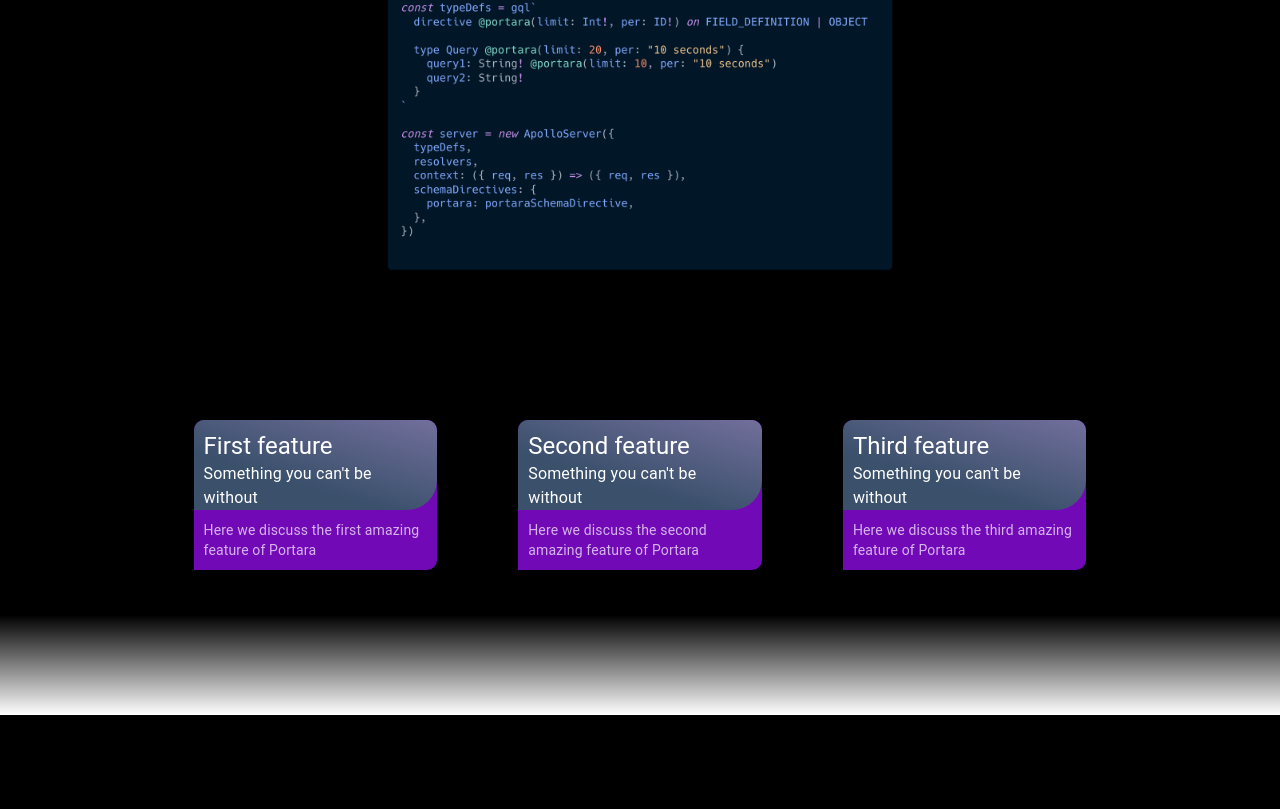
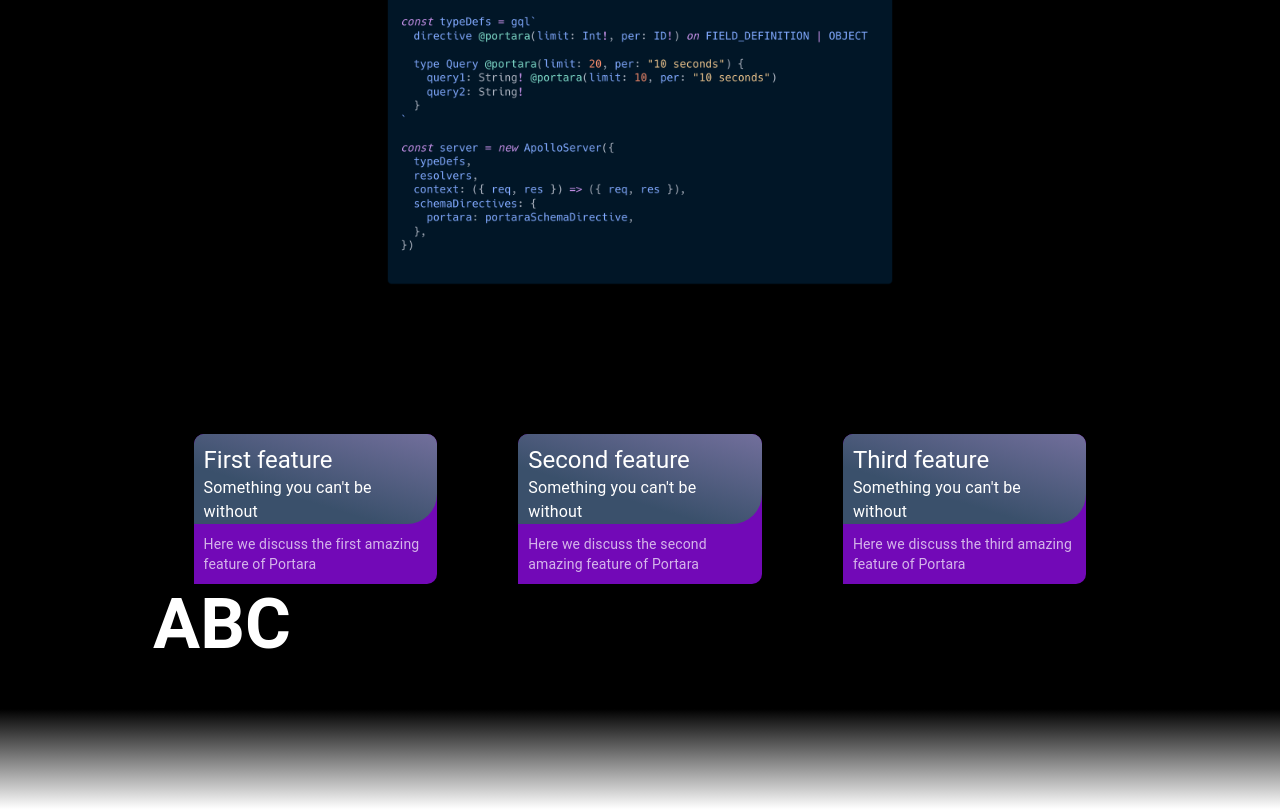
Before and after one commit to portara-tools/portara-website, a Next.js app: page / in a window 1280 px wide. Shown: the part 432-1241 px from the top of the page. Before the commit the page ends 1147 px from the top, so only its background shows below. Built offline with nearby package versions, Linux system fonts and the light colour scheme.

Commit message:
Added animated popup onClick designed for an easy how to and where to write code to incorporate portara tools

```diff
--- a/components/AnimatedCard.tsx
+++ b/components/AnimatedCard.tsx
@@ -1,6 +1,5 @@
 import React from 'react'
 import { useSpring, animated } from 'react-spring'
-import { makeStyles } from '@material-ui/core/styles';
 
 const calc = (x: number, y: number) => [-(y - window.innerHeight / 2) / 20, (x - window.innerWidth / 2) / 20, 1.1]
 const trans = (x: number, y: number, s: number) => `perspective(600px) rotateX(${x}deg) rotateY(${y}deg) scale(${s})`
@@ -8,7 +7,6 @@
 
 export default function AnimatedCard(props: any) {
   const { children } = props
-  const classes = useStyles()
   const [cardProp, set] = useSpring(() => ({ xys: [0, 0, 1], config: { mass: 5, tension: 350, friction: 40 } }))
 
   return (
@@ -22,11 +20,3 @@
     </animated.div>
   )
 }
-
-const useStyles = makeStyles(() => ({
-  c1Style: {
-    background: 'steelblue',
-    color: 'white',
-    padding: '1.5rem',
-  }
-}))
--- /dev/null
+++ b/components/DecorateExpand.tsx
@@ -0,0 +1,66 @@
+import React, { useState } from 'react'
+import { useTrail, animated } from 'react-spring'
+import { makeStyles } from '@material-ui/core/styles';
+
+const config = {
+  mass: 5,
+  tension: 2000,
+  friction: 200
+}
+
+export default function DecorateExpand(props: any) {
+  const classes = useStyles(props)
+  const { children } = props
+  const [toggle, set] = useState(true)
+  const trail = useTrail(children.length, {
+    config,
+    opacity: toggle ? 1 : 0,
+    value: toggle ? 0 : 20,
+    height: toggle ? 80 : 0,
+    from: {
+      opacity: 0,
+      value: 20,
+      height: 0
+    }
+  })
+
+  return (
+    <div className={classes.mainDiv} onClick={() => set(state => !state)}>
+      <div className={classes.innerDiv}>
+        {trail.map(({ value, height, ...rest }, index) => (
+          <animated.div
+            key={children[index]}
+            style={{ ...rest, transform: value.interpolate((value: any) => `translat3d(0,${value}px,0)`) }}
+          >
+            <animated.div style={{ height }}>{children[index]}</animated.div>
+          </animated.div>
+        ))}
+      </div>
+    </div>
+  )
+}
+
+const useStyles = makeStyles(() => ({
+  mainDiv: {
+    position: "relative",
+    width: "100%",
+    height: "100%",
+    overflow: "hidden",
+    cursor: "pointer",
+    display: "flex",
+    justifyContent: "center",
+    alignItems: "center"
+  },
+  innerDiv: {
+    position: "relative",
+    width: "100%",
+    height: "80px",
+    lineHeight: "80px",
+    color: "voilet",
+    fontSize: "5em",
+    fontWeight: "bold",
+    textTransform: "uppercase",
+    willChange: "transform, opacity",
+    overflow: "hidden"
+  }
+}))
--- a/components/Layout.tsx
+++ b/components/Layout.tsx
@@ -1,7 +1,7 @@
 import * as React from 'react';
 import Link from 'next/link';
 import Head from 'next/head';
-import { AppBar, Typography, Container, Link as LinkM, Button, Box } from '@material-ui/core';
+import { AppBar, Link as LinkM, Button, Box } from '@material-ui/core';
 import { makeStyles } from '@material-ui/core/styles';
 
 type Props = {
--- a/pages/index.tsx
+++ b/pages/index.tsx
@@ -4,14 +4,24 @@
 import { withApollo } from '../lib/withApollo';
 // import { useSelector, useDispatch } from 'react-redux';
 import { compose } from 'redux';
-import { Button, Typography, Grid, Link as LinkM, Box, Container, Zoom } from '@material-ui/core';
+import { Button, Typography, Grid, Link as LinkM, Box, Zoom } from '@material-ui/core';
 // import { useQuery } from '@apollo/react-hooks';
 // import gql from 'graphql-tag';
 import { makeStyles } from '@material-ui/styles';
 import AnimatedCard from '../components/AnimatedCard'
+import DecoratedExpand from '../components/DecorateExpand'
+import { useSpring, animated } from 'react-spring'
 
-const IndexPage = (props: any) => {
+const IndexPage = () => {
   const classes = useStyles()
+  const props = useSpring({
+    opacity: 1,
+    font: "Roboto",
+    fontSize: "60px",
+    fontWeight: "lighter",
+    from: { opacity: 0, fontSize: "600px" },
+    config: { duration: 500 }
+  })
 
 
   return (
@@ -20,7 +30,8 @@
         <Box maxWidth='sm' className={classes.container}>
           <Grid className={classes.content}>
 
-            <Typography variant='h2'>Portara</Typography>
+            {/* <Typography variant='h2'>Portara</Typography> */}
+            <animated.div style={props}>Portara</animated.div>
 
             {/* <img src={'https://imgur.com/U0PyleJ.png'} alt='wtf' /> */}
             <Typography variant='h5'>The best rate limiter that exists</Typography>
@@ -79,6 +90,9 @@
                 </Grid>
               </Zoom>
             </Box>
+            <DecoratedExpand>
+              {['abc',]}
+            </DecoratedExpand>
 
           </Grid>
           <br />
@@ -101,7 +115,7 @@
 
 
 // ------- STYLING FOR THIS PAGE -----
-const useStyles = makeStyles((theme) => ({
+const useStyles = makeStyles(() => ({
   container: {
     // background: `url("https://images.unsplash.com/photo-1486783046960-64d2ef697c46?ixlib=rb-1.2.1&ixid=eyJhcHBfaWQiOjEyMDd9&auto=format&fit=crop&w=1650&q=80")`,
     backgroundSize: "contain",
--- a/redux/reducers/rootReducer.ts
+++ b/redux/reducers/rootReducer.ts
@@ -1,6 +1,6 @@
 import exampleReducer from './exampleReducer'
 import { combineReducers } from 'redux'
-import { ExpansionPanelSummary } from '@material-ui/core';
+
 
 
 
```
